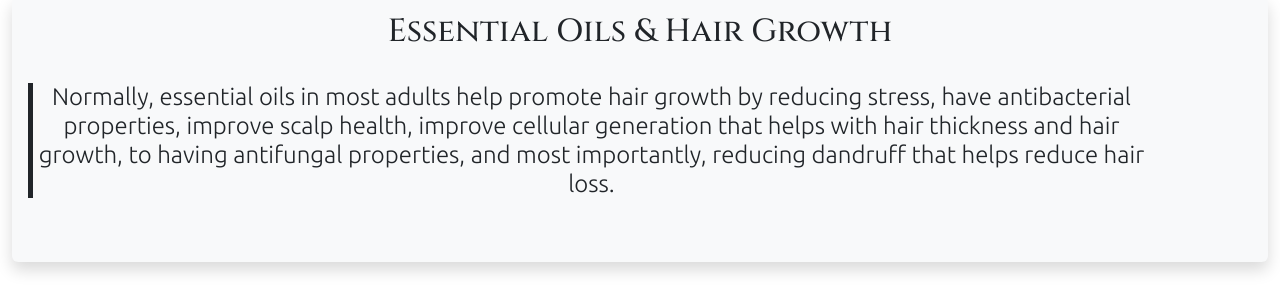
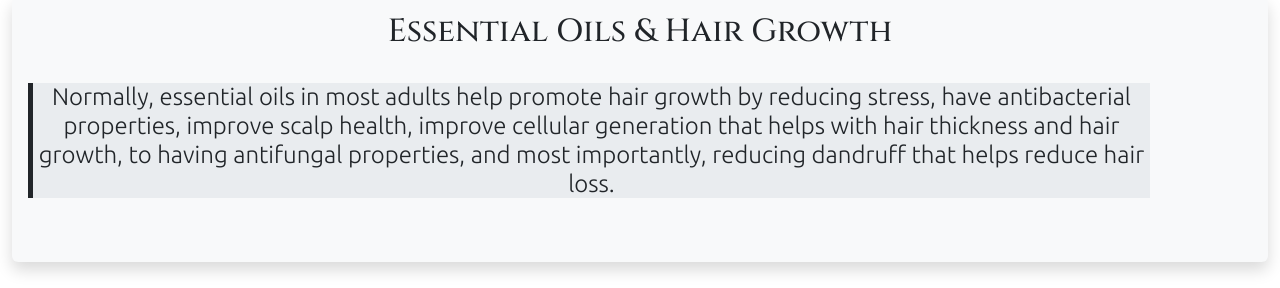
Before and after one commit to ASV185/beauty-project, a plain HTML site: page index.html in a window 1280 px wide. Shown: the part 881-1169 px from the top of the page. Drawn offline with nearby package versions, Linux system fonts and the light colour scheme.

Commit message:
Update index.html

```diff
--- a/index.html
+++ b/index.html
@@ -134,7 +134,7 @@
                 <h2 class="heading-essential-oil text-center pb-4">Essential
                     Oils & Hair Growth</h2>
                 <div class="col-11">
-                    <h3 class="border-start border-5 border-dark mb-5 px-1 text-center">Normally,
+                    <h3 class="border-start border-5 border-dark mb-5 px-1 bg-body-secondary text-center">Normally,
                         essential oils in most adults help promote hair
                         growth by
                         reducing
```
